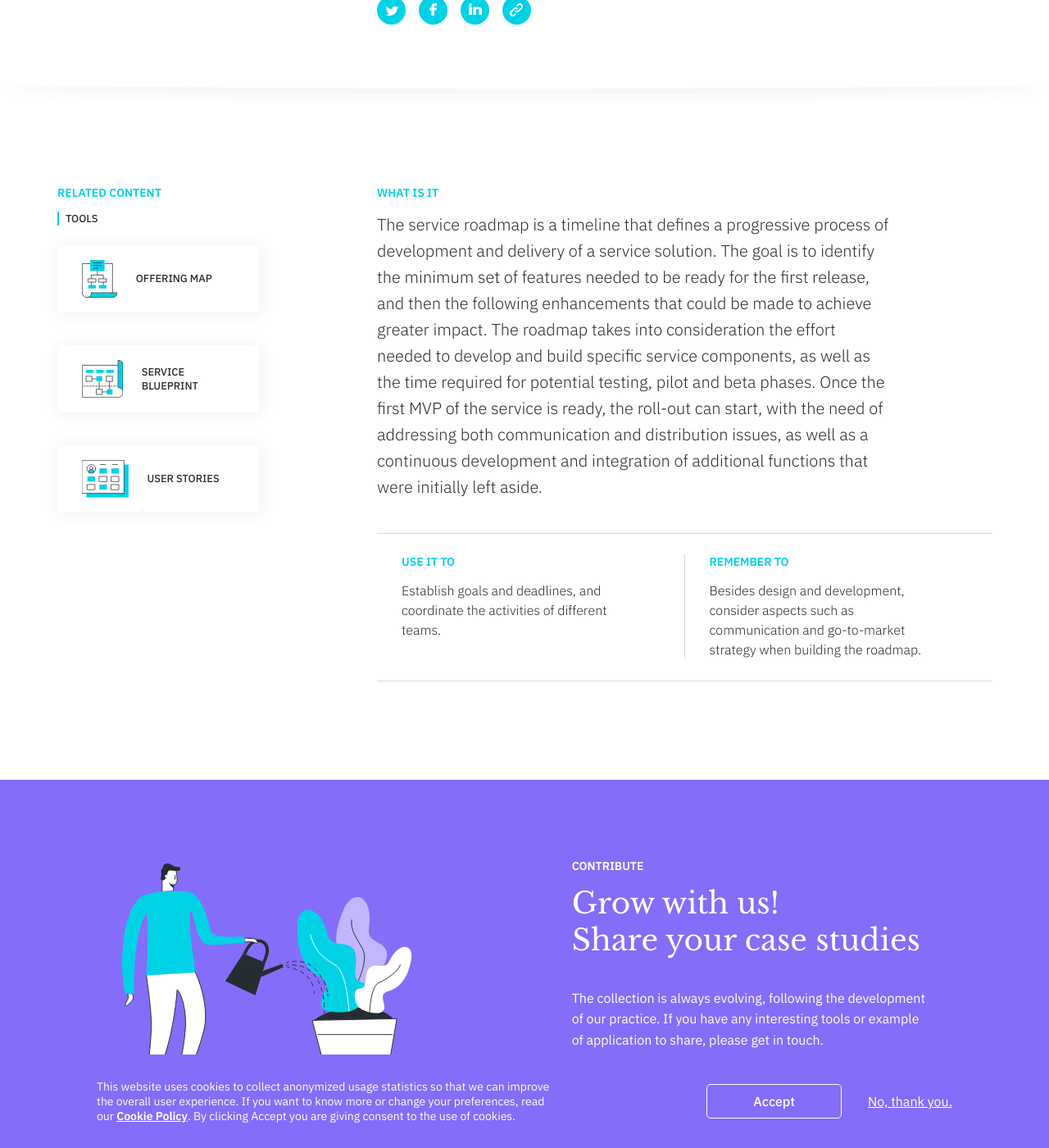
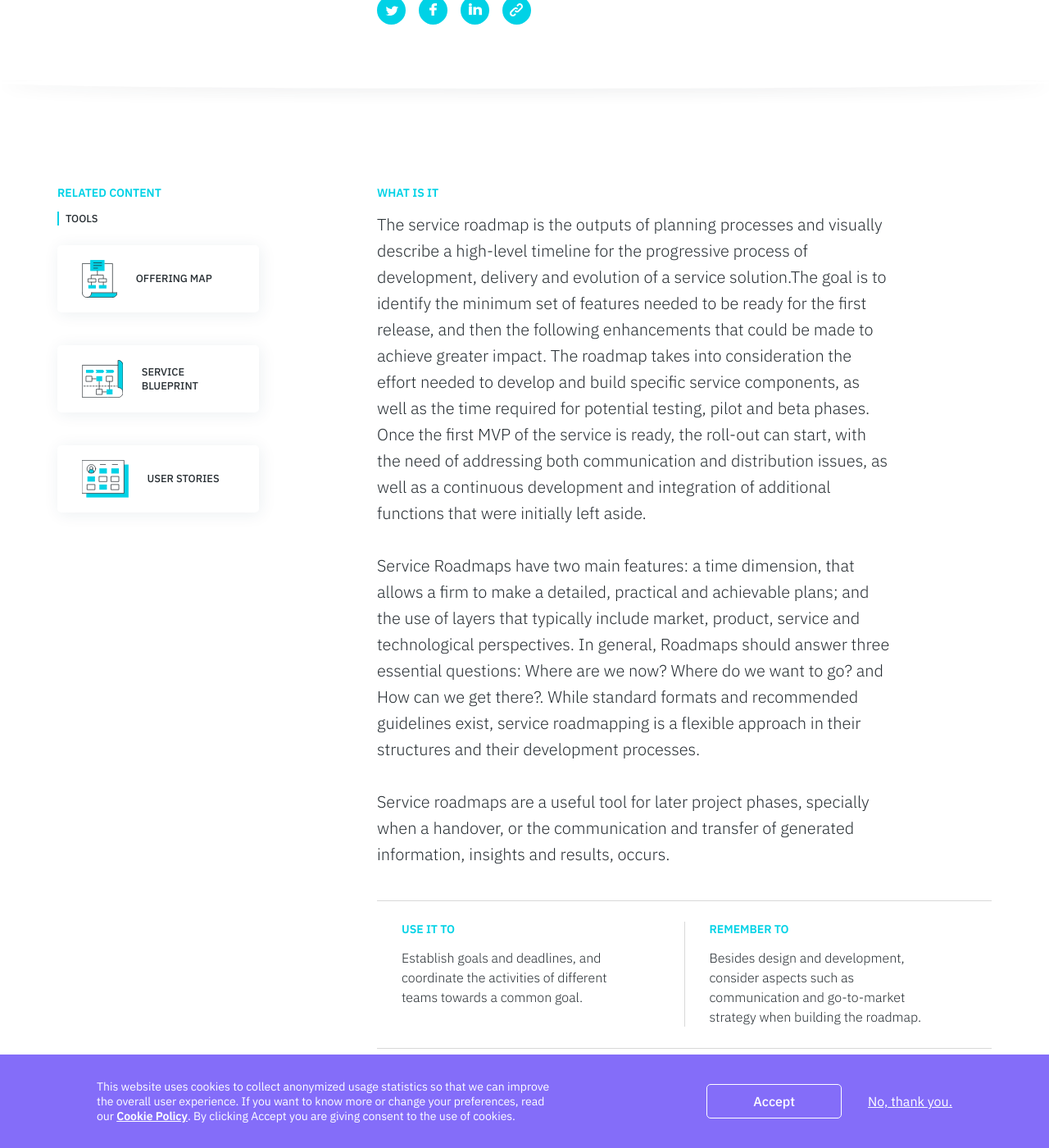
Before and after one commit to service-design-tools/sdt-website, a Jekyll site: the page built from _tools/service-roadmap.md, in a window 1280 px wide and 1400 px high, scrolled down 547 px. Shown: the whole window at 82% size. Built offline with Jekyll 4.4.1, drawn with Linux system fonts in a browser that asks for light colours; some of the changed text lies outside the part shown.

Commit message:
Update tool “service-roadmap”

```diff
--- a/_tools/service-roadmap.md
+++ b/_tools/service-roadmap.md
@@ -1,8 +1,7 @@
 ---
 title: Service Roadmap
-subtitle: >-
-  Plan the service execution over time, from a minimum set of functionalities to
-  delivering the full experience.
+subtitle: Plan the service execution over time, from a minimum set of
+  functionalities to delivering the full experience.
 properties:
   how:
     - Map
@@ -45,12 +44,20 @@ related:
     - Offering Map
     - Service Blueprint
     - User Stories
-use: >-
-  Establish goals and deadlines, and coordinate the activities of different
-  teams.
-reminder: >-
-  Besides design and development, consider aspects such as communication and
-  go-to-market strategy when building the roadmap.
+use: Establish goals and deadlines, and coordinate the activities of different
+  teams towards a common goal.
+reminder: Besides design and development, consider aspects such as communication
+  and go-to-market strategy when building the roadmap.
+references:
+  - name: (2014) Chanwoo Cho & Sungjoo Lee, Strategic planning using service
+      roadmaps. The Service Industries Journal. 34.
+  - name: "(2018) Frida Almqvist, Service design in the later project phases:
+      Exploring the service design handover and introducing a service design
+      roadmap. Linköping University Electronic Press."
 socialimage: /assets/images/uploads/service-roadmap-social-img.png
 ---
-The service roadmap is a timeline that defines a progressive process of development and delivery of a service solution. The goal is to identify the minimum set of features needed to be ready for the first release, and then the following enhancements that could be made to achieve greater impact. The roadmap takes into consideration the effort needed to develop and build specific service components, as well as the time required for potential testing, pilot and beta phases. Once the first MVP of the service is ready, the roll-out can start, with the need of addressing both communication and distribution issues, as well as a continuous development and integration of additional functions that were initially left aside.
+The service roadmap is the outputs of planning processes and visually describe a high-level timeline for the progressive process of development, delivery and evolution of a service solution.The goal is to identify the minimum set of features needed to be ready for the first release, and then the following enhancements that could be made to achieve greater impact. The roadmap takes into consideration the effort needed to develop and build specific service components, as well as the time required for potential testing, pilot and beta phases. Once the first MVP of the service is ready, the roll-out can start, with the need of addressing both communication and distribution issues, as well as a continuous development and integration of additional functions that were initially left aside.\
+\
+Service Roadmaps have two main features: a time dimension, that allows a firm to make a detailed, practical and achievable plans; and the use of layers that typically include market, product, service and technological perspectives. In general, Roadmaps should answer three essential questions: Where are we now? Where do we want to go? and How can we get there?. While standard formats and recommended guidelines exist, service roadmapping is a flexible approach in their structures and their development processes.\
+\
+Service roadmaps are a useful tool for later project phases, specially when a handover, or the communication and transfer of generated information, insights and results, occurs.
```
Also changed, not shown: other parts of _tools/service-roadmap.md (+1 -1 lines).
